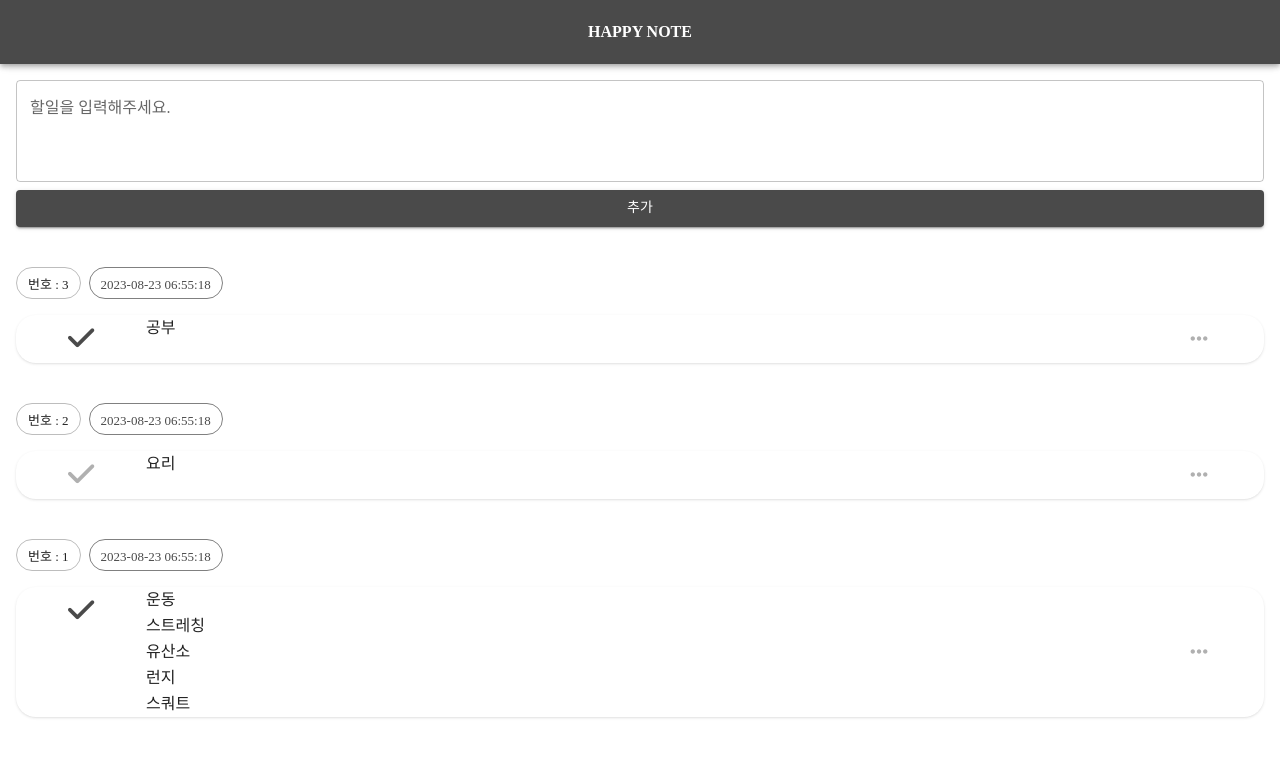
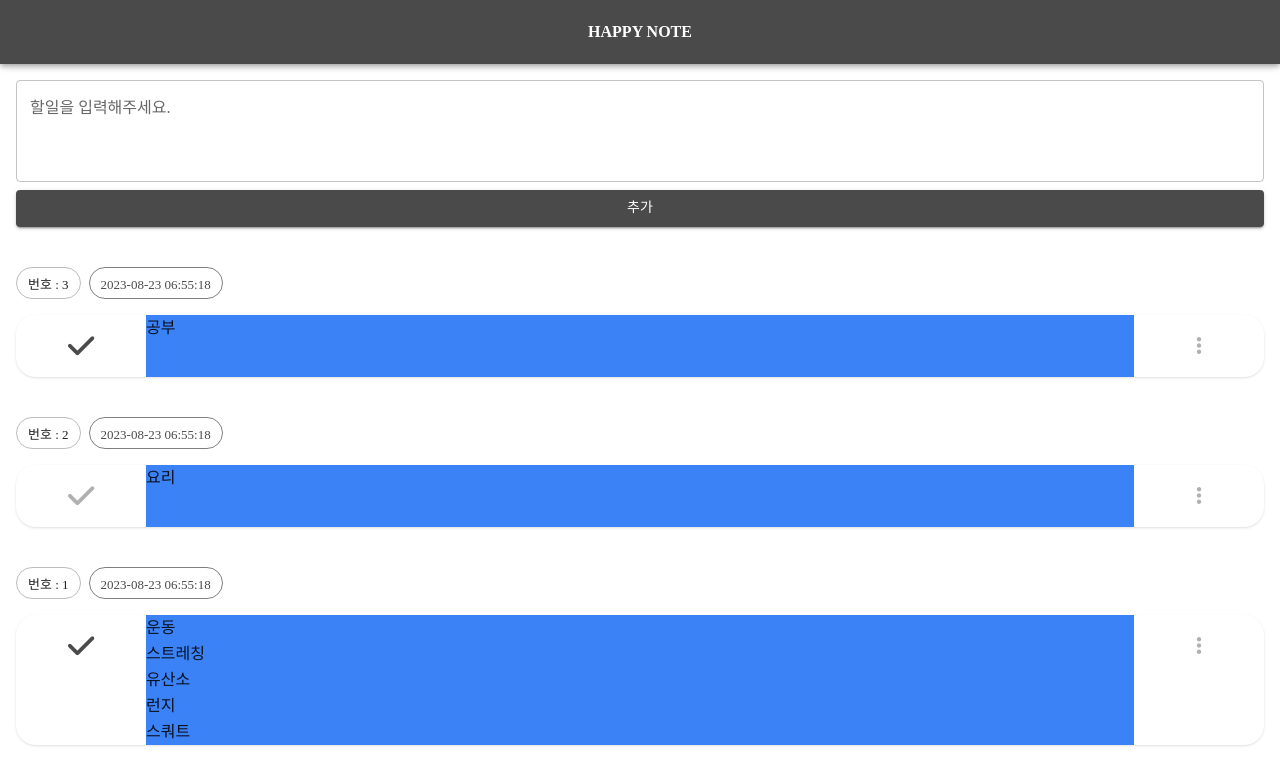
Before and after one commit to NewBean0312/react-test, a React (Create React App) app: page / in a window 1280 px wide. Shown: the top 784 px of the page. Built offline with nearby package versions, Linux system fonts and the light colour scheme; a web font is replaced by a local one.

Commit message:
좌측 버튼의 내용물과 우측 버튼의 내율물에 고정 높이를 주어서, 균형을 맞춤

```diff
--- a/src/App.js
+++ b/src/App.js
@@ -141,6 +141,8 @@ function App({ theme }) {
                   <span
                     className={classNames(
                       "text-3xl",
+                      "flex items-center",
+                      "h-[50px]",
                       {
                         "text-[color:var(--mui-color-primary-main)]":
                           index % 2 == 0,
@@ -153,12 +155,12 @@ function App({ theme }) {
                     <i class="fa-solid fa-check"></i>
                   </span>
                 </Button>
-                <div className="whitespace-pre-wrap leading-relaxed hover:text-[color:var(--mui-color-primary-main)] flex-grow">
+                <div className="bg-blue-500 whitespace-pre-wrap leading-relaxed hover:text-[color:var(--mui-color-primary-main)] flex-grow">
                   {todo.content}
                 </div>
-                <Button className="w-[130px] flex-shrink-0 !rounded-[0__20px_20px_0]" color="inherit" >
-                  <span className="text-xl text-[#b0b0b0]">
-                    <i class="fa-solid fa-ellipsis"></i>
+                <Button className="w-[130px] flex-shrink-0 !items-start !rounded-[0__20px_20px_0]" color="inherit" >
+                  <span className="text-xl text-[#b0b0b0] flex items-center h-[50px]">
+                    <i class="fa-solid fa-ellipsis-vertical"></i>
                   </span>
                 </Button>
               </div>
```
